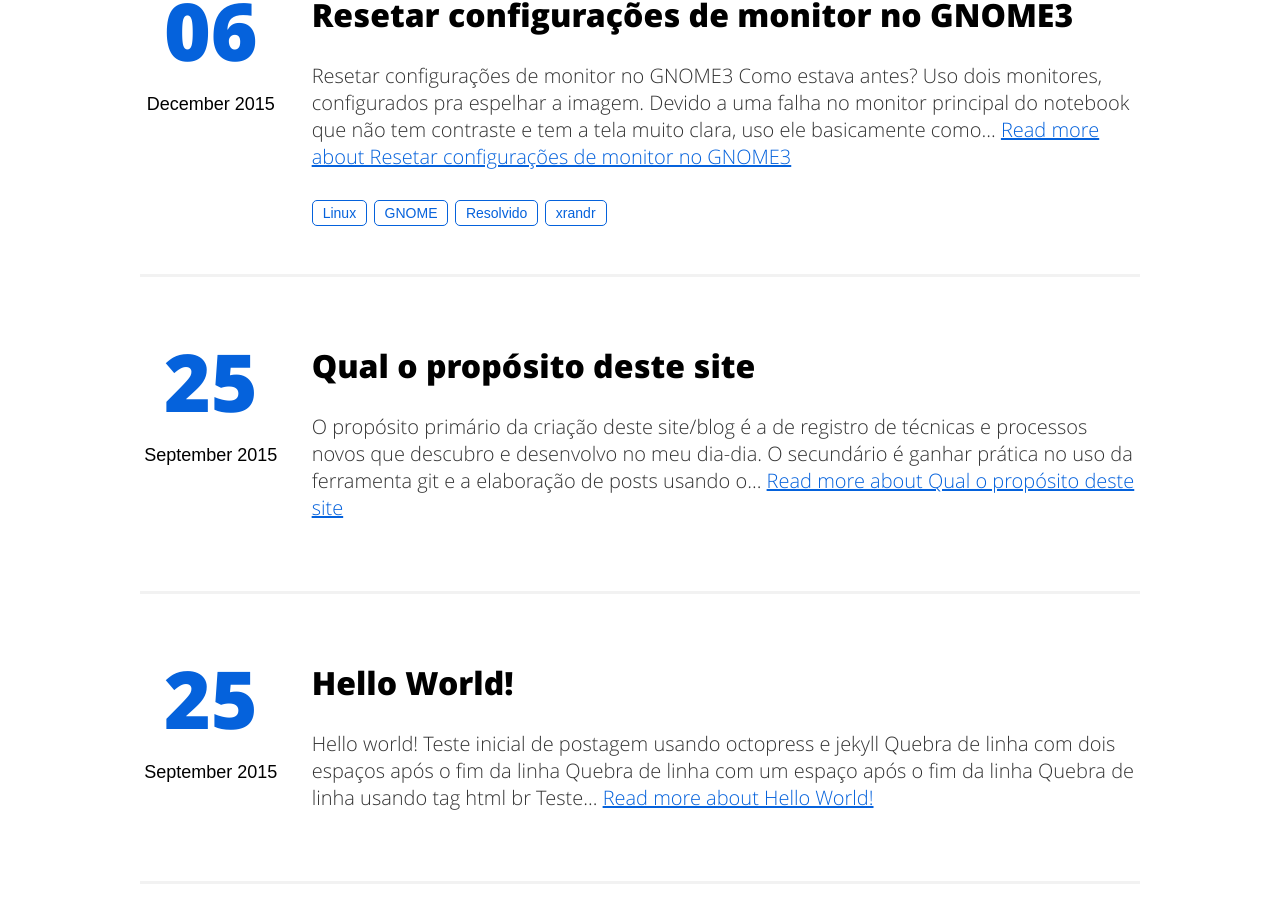
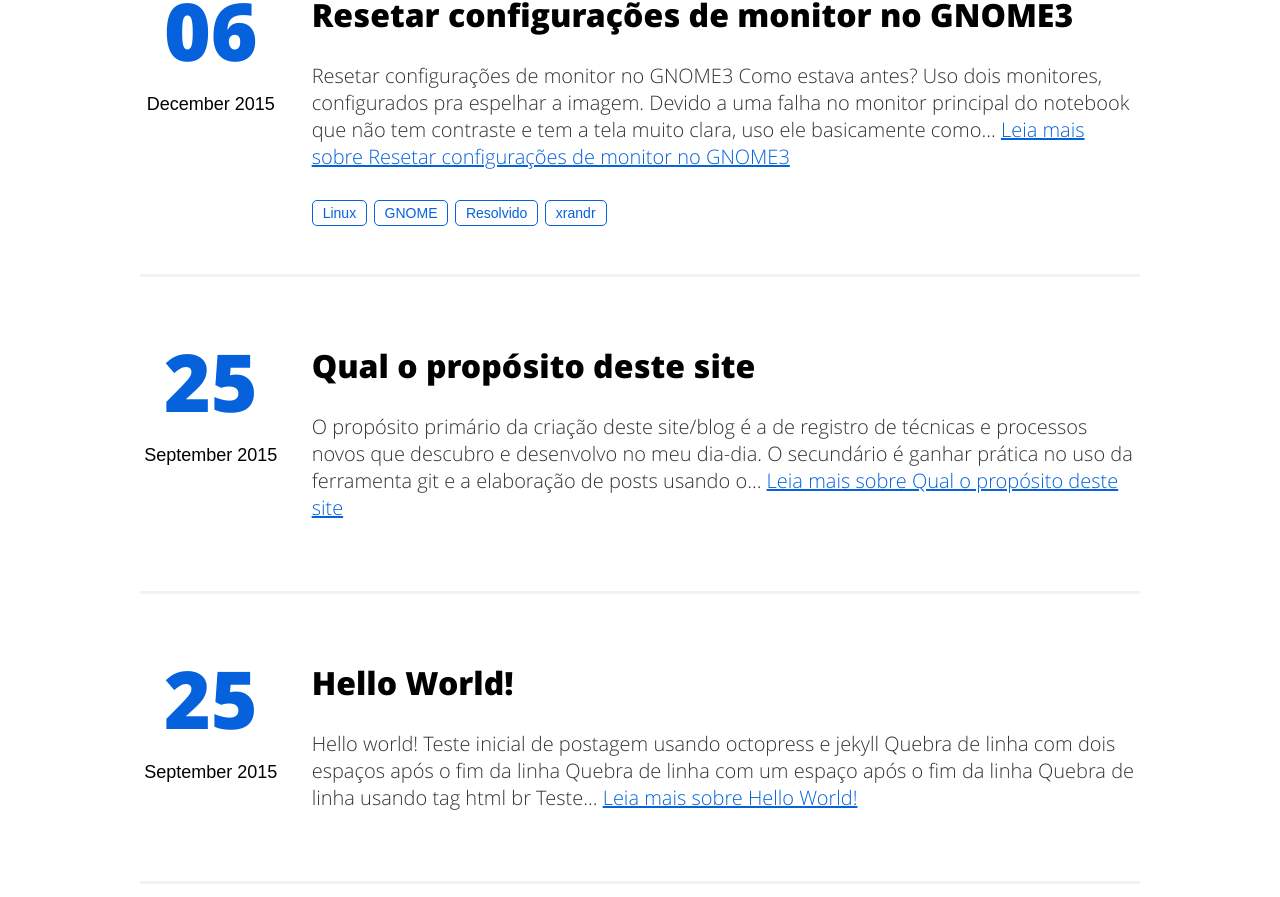
Before and after one commit to richmito/richmito.github.io, a Jekyll site: the page built from index.html, in a window 1280 px wide. Shown: the part 974-1871 px from the top of the page. Built offline with Jekyll 4.4.1, drawn with Linux system fonts in a browser that asks for light colours.

Commit message:
Alterado Read more about para Leia mais sobre na página principal

```diff
--- a/index.html
+++ b/index.html
@@ -20,7 +20,7 @@ layout: default
                     <a href="{{ post.url | prepend: site.baseurl }}"><h2 class="post-title" itemprop="name">{{ post.title }}</h2></a>
                     <p class="description">
                         {{ post.content | strip_html | truncatewords:40 }}
-                        <a href="{{ post.url | prepend: site.baseurl }}" class="link">Read more about {{post.title}}</a>
+                        <a href="{{ post.url | prepend: site.baseurl }}" class="link">Leia mais sobre  {{post.title}}</a>
                     </p>
 
                     <div class="tags">
```
